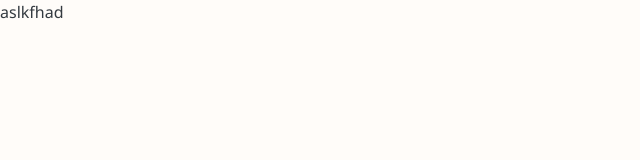
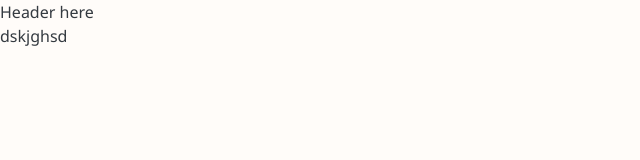
Before and after one commit to lakshv06/snitch-website-clone, a React (Create React App) app: page / in a window 1280 px wide. Shown: the top 160 px of the page, without its empty margins (0-640 px from the left). Built offline with nearby package versions, Linux system fonts and the light colour scheme.

Commit message:
start signin-page

```diff
--- a/package.json
+++ b/package.json
@@ -14,6 +14,7 @@
     "bootstrap": "^5.3.3",
     "react": "^18.3.1",
     "react-dom": "^18.3.1",
+    "react-router-dom": "^6.24.0",
     "react-scripts": "5.0.1",
     "react-toastify": "^10.0.5",
     "typescript": "^4.9.5",
--- a/src/App.tsx
+++ b/src/App.tsx
@@ -1,10 +1,17 @@
+import { ReactElement } from 'react';
 import './App.css';
+import { BrowserRouter, Route, Routes } from "react-router-dom";
+import SignInPage from './pages/SignInPage';
+import NavHeader from './pages/NavigationHeader';
 
-function App() {
+function App() : ReactElement {
   return (
-    <div className="">
-     aslkfhad
-    </div>
+   <BrowserRouter>
+   <NavHeader />
+   <Routes>
+    <Route path="" element={<SignInPage />}/>
+   </Routes>
+   </BrowserRouter>
   );
 }
 
--- /dev/null
+++ b/src/pages/NavigationHeader.tsx
@@ -0,0 +1,11 @@
+import { ReactElement } from "react";
+
+function NavHeader(): ReactElement{
+    return(
+        <div>
+            Header here
+        </div>
+    );
+}
+
+export default NavHeader;
--- /dev/null
+++ b/src/pages/SignInPage.tsx
@@ -0,0 +1,11 @@
+import { ReactElement } from "react";
+
+function SignInPage(): ReactElement{
+    return(
+        <div>
+            dskjghsd
+        </div>
+    );
+}
+
+export default SignInPage;
```
Also changed, not shown: 1 other file (tests, documents, lock files or other folders).
